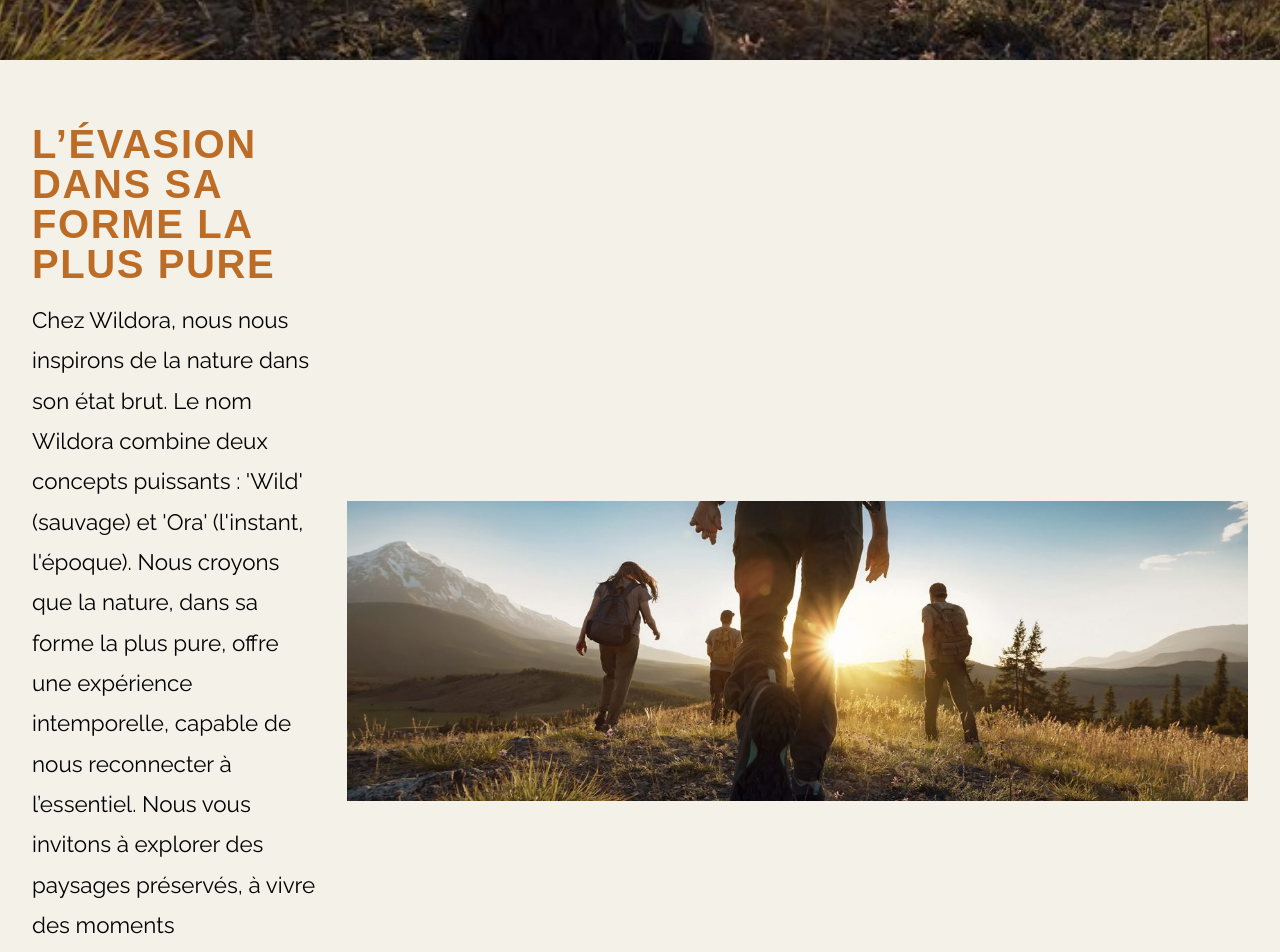
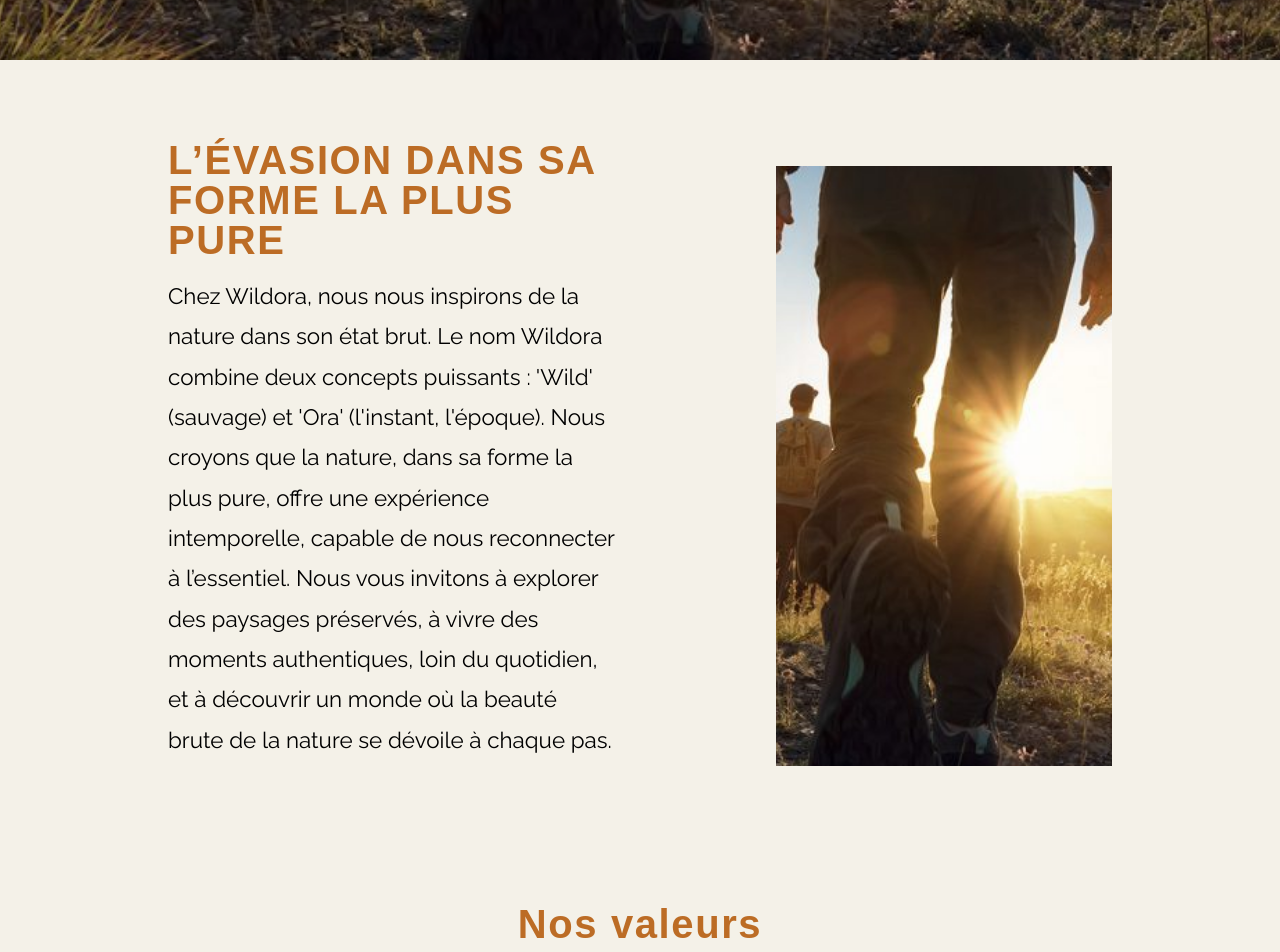
Before and after one commit to julien382/Wildora, a React (Vite) app: page /a_propos in a window 1280 px wide. Shown: the part 740-1692 px from the top of the page. Built offline with nearby package versions, Linux system fonts and the light colour scheme; a web font is replaced by a local one.

Commit message:
add css description

```diff
--- a/src/pages/AboutPage/AboutPage.scss
+++ b/src/pages/AboutPage/AboutPage.scss
@@ -1,7 +1,7 @@
 @use '../../styles/index' as *;
 
 .descriptionAboutPage {
-    padding: 4rem 2rem; /* Augmenter la marge en haut */
+    padding: 5rem; /* Augmenter la marge en haut */
     display: flex;
     flex-direction: row;
     align-items: center;
@@ -12,8 +12,8 @@
         display: flex;
         flex-direction: column;
         align-items: flex-start;
-        max-width: 50%;
-        margin-right: 2rem;
+        max-width: 40%;
+        margin-right: 10rem;
 
         .descriptionAboutPageTitle {
             font-size: 2.5rem;
@@ -34,8 +34,8 @@
     }
 
     .descriptionAboutPageImage {
-        width: auto;
-        height: 300px; /* Fixe la hauteur de l'image */
+        width: 30%;
+        height: 600px; /* Fixe la hauteur de l'image */
         object-fit: cover;
     }
 }
@@ -100,7 +100,6 @@
         margin-bottom: 1rem;
         color: $primary-color;
         font-weight: 700;
-        text-transform: uppercase;
         letter-spacing: 0.1rem;
         font-family: $secondary-font;
     }
@@ -122,6 +121,7 @@
         .valeursAboutPageTitle {
             font-size: 1.5rem;
             margin-bottom: 0.5rem;
+            font-style: italic;
         }
 
         .valeursAboutPageText {
```
